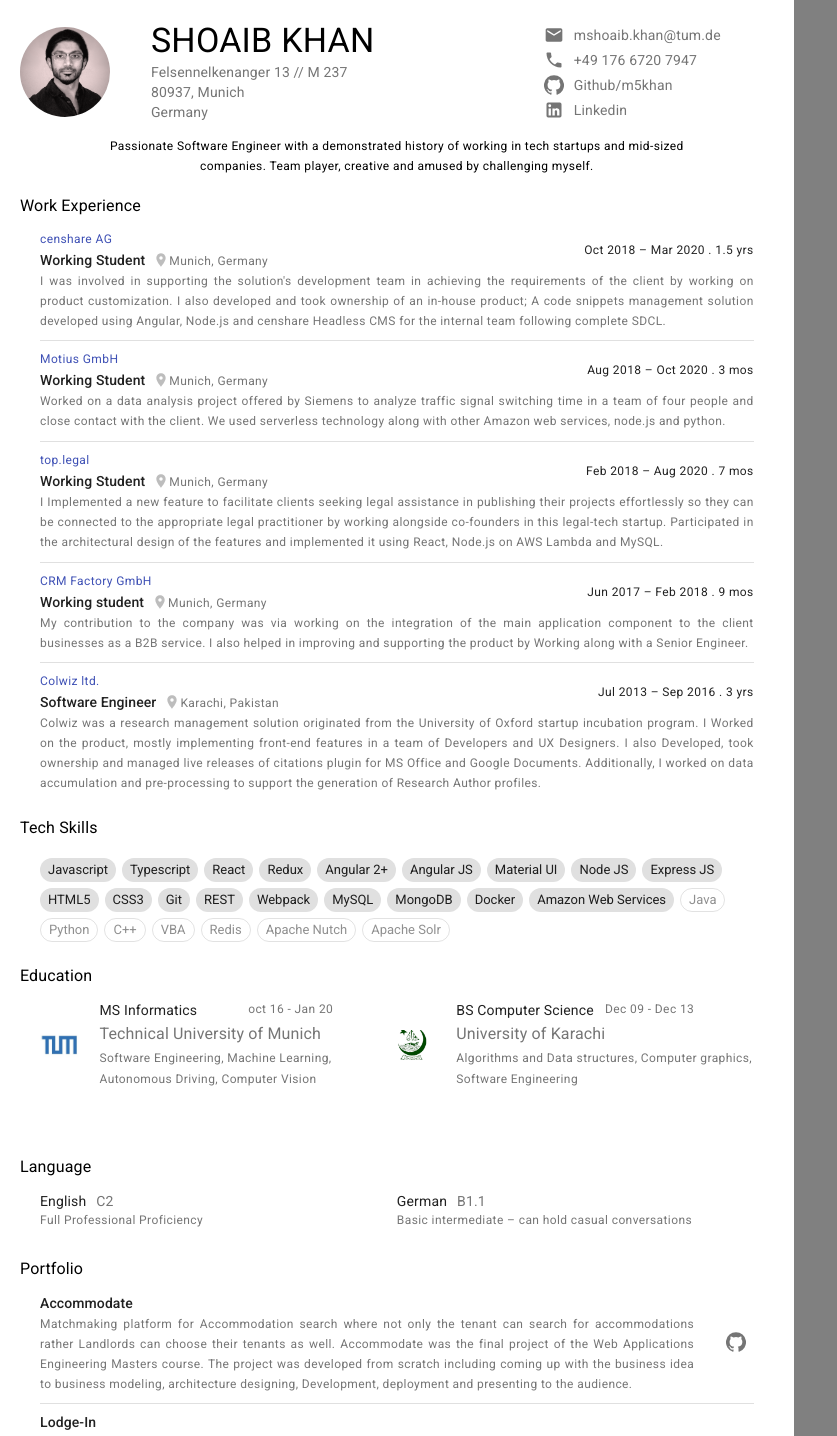
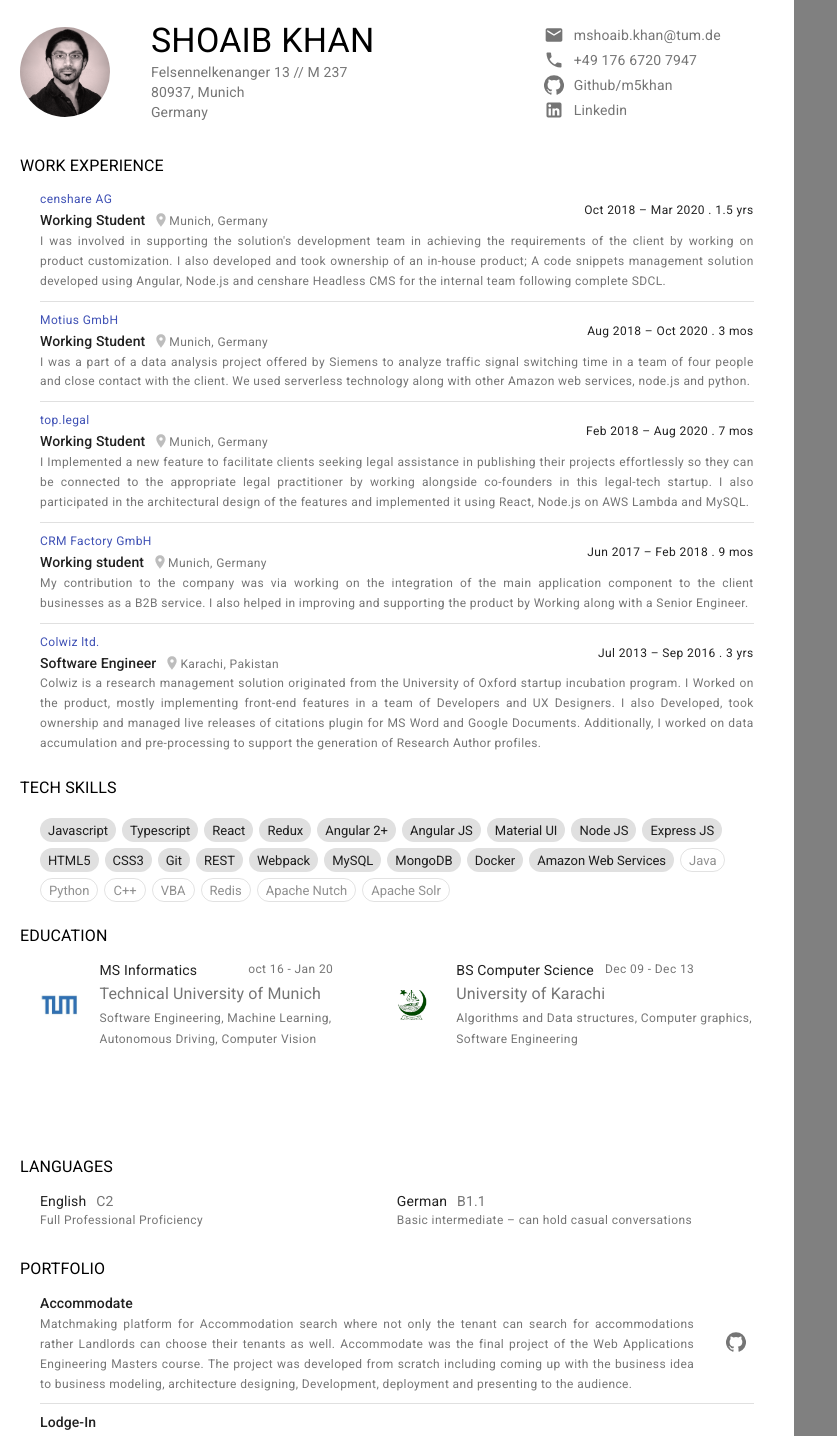
Before and after one commit to m5khan/my-cv, a React (Create React App) app: page / in a window 1280 px wide. Shown: the top 1436 px of the page, without its empty margins (0-837 px from the left). Built offline with nearby package versions, Linux system fonts and the light colour scheme.

Commit message:
modify template

```diff
--- a/src/App.js
+++ b/src/App.js
@@ -27,13 +27,13 @@
     <CvPage>
       <div style={{padding: '20px'}}>
       <Spacing height={10}/>
-      <Typography variant="subtitle1">Language</Typography>
+      <Typography variant="subtitle1">LANGUAGES</Typography>
       <Paper elevation={0} square style={{padding: '10px 20px'}}>
         <Language />
       </Paper>
 
       <Spacing height={15}/>
-      <Typography variant="subtitle1">Portfolio</Typography>
+      <Typography variant="subtitle1">PORTFOLIO</Typography>
       <Paper elevation={0} square style={{padding: '10px 20px'}}>
         <Projects projects={ResumeData.projects}/>
       </Paper>
--- a/src/Resume.json
+++ b/src/Resume.json
@@ -15,7 +15,7 @@
             "duration": "Aug 2018 – Oct 2020 . 3 mos",
             "location": "Munich, Germany",
             "content": [
-                "Worked on a data analysis project offered by Siemens to analyze traffic signal switching time in a team of four people and close contact with the client. We used serverless technology along with other Amazon web services, node.js and python."
+                "I was a part of a data analysis project offered by Siemens to analyze traffic signal switching time in a team of four people and close contact with the client. We used serverless technology along with other Amazon web services, node.js and python."
             ]
         },
         {
@@ -24,7 +24,7 @@
             "duration": "Feb 2018 – Aug 2020 . 7 mos",
             "location": "Munich, Germany",
             "content": [
-                "I Implemented a new feature to facilitate clients seeking legal assistance in publishing their projects effortlessly so they can be connected to the appropriate legal practitioner by working alongside co-founders in this legal-tech startup. Participated in the architectural design of the features and implemented it using React, Node.js on AWS Lambda and MySQL."
+                "I Implemented a new feature to facilitate clients seeking legal assistance in publishing their projects effortlessly so they can be connected to the appropriate legal practitioner by working alongside co-founders in this legal-tech startup. I also participated in the architectural design of the features and implemented it using React, Node.js on AWS Lambda and MySQL."
             ]
         },
         {
@@ -42,7 +42,7 @@
             "duration": "Jul 2013 – Sep 2016 . 3 yrs",
             "location": "Karachi, Pakistan",
             "content": [
-                "Colwiz was a research management solution originated from the University of Oxford startup incubation program. I Worked on the product, mostly implementing front-end features in a team of Developers and UX Designers. I also Developed, took ownership and managed live releases of citations plugin for MS Office and Google Documents. Additionally, I worked on data accumulation and pre-processing to support the generation of Research Author profiles."
+                "Colwiz is a research management solution originated from the University of Oxford startup incubation program. I Worked on the product, mostly implementing front-end features in a team of Developers and UX Designers. I also Developed, took ownership and managed live releases of citations plugin for MS Word and Google Documents. Additionally, I worked on data accumulation and pre-processing to support the generation of Research Author profiles."
             ]
         }
     ],
--- a/src/components/Header.jsx
+++ b/src/components/Header.jsx
@@ -49,7 +49,7 @@
         <Grid container justify="space-between" style={{marginTop:'15px'}}>
             <Grid item xs={1}></Grid>
             <Grid item xs={10}>
-                <Typography align="center" component="p" variant="caption">Passionate Software Engineer with a demonstrated history of working in tech startups and mid-sized companies. Team player, creative and amused by challenging myself.</Typography>
+                {/* <Typography align="center" component="p" variant="caption">Passionate Software Engineer with a demonstrated history of working in tech startups and mid-sized companies. Team player, creative and amused by challenging myself.</Typography> */}
             </Grid>
             <Grid item xs={1}></Grid>
         </Grid>
--- a/src/components/Resume.jsx
+++ b/src/components/Resume.jsx
@@ -16,7 +16,7 @@
         <>
         <Header></Header>
         <Spacing height={15}/>
-        <Typography variant="subtitle1">Work Experience</Typography>
+        <Typography variant="subtitle1">WORK EXPERIENCE</Typography>
         <Paper elevation={0} square style={{padding: '10px 20px'}}>
         <Experience {...ResumeData.work[0]}/>
         <Spacing height={9}/>
@@ -34,13 +34,13 @@
         </Paper>
 
         <Spacing height={10}/>
-        <Typography variant="subtitle1">Tech Skills</Typography>
+        <Typography variant="subtitle1">TECH SKILLS</Typography>
         <Paper elevation={0} style={{padding: '10px 20px'}}>
             <Skills skills={ResumeData.skills} skillsSecondary={ResumeData.skillsSecondary}/>
         </Paper>
 
         <Spacing height={10}/>
-        <Typography variant="subtitle1">Education</Typography>
+        <Typography variant="subtitle1">EDUCATION</Typography>
         <Paper elevation={0} square style={{padding: '10px 20px'}}>
             <Education ms={ResumeData.education.MS} bs={ResumeData.education.BS} />
         </Paper>
```
